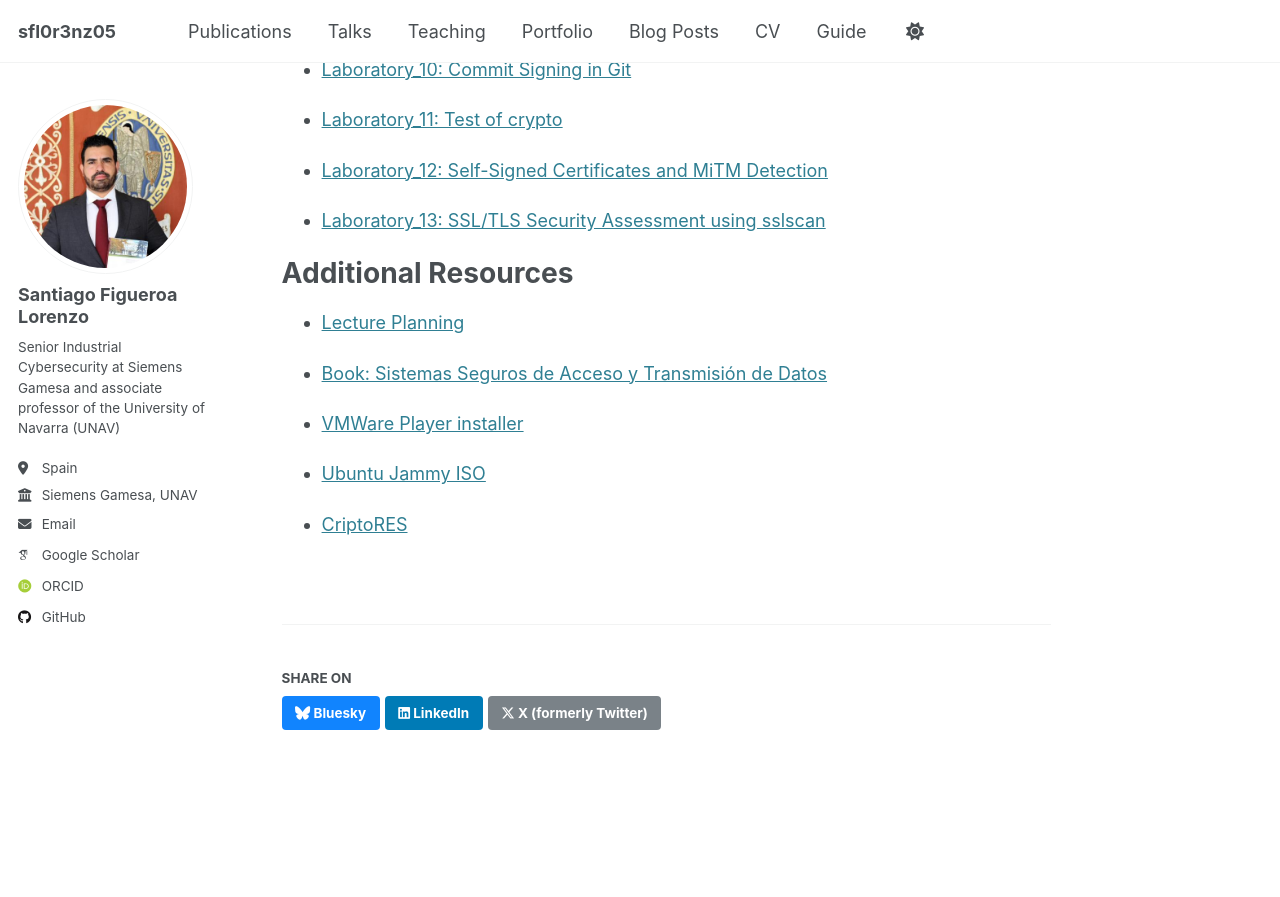
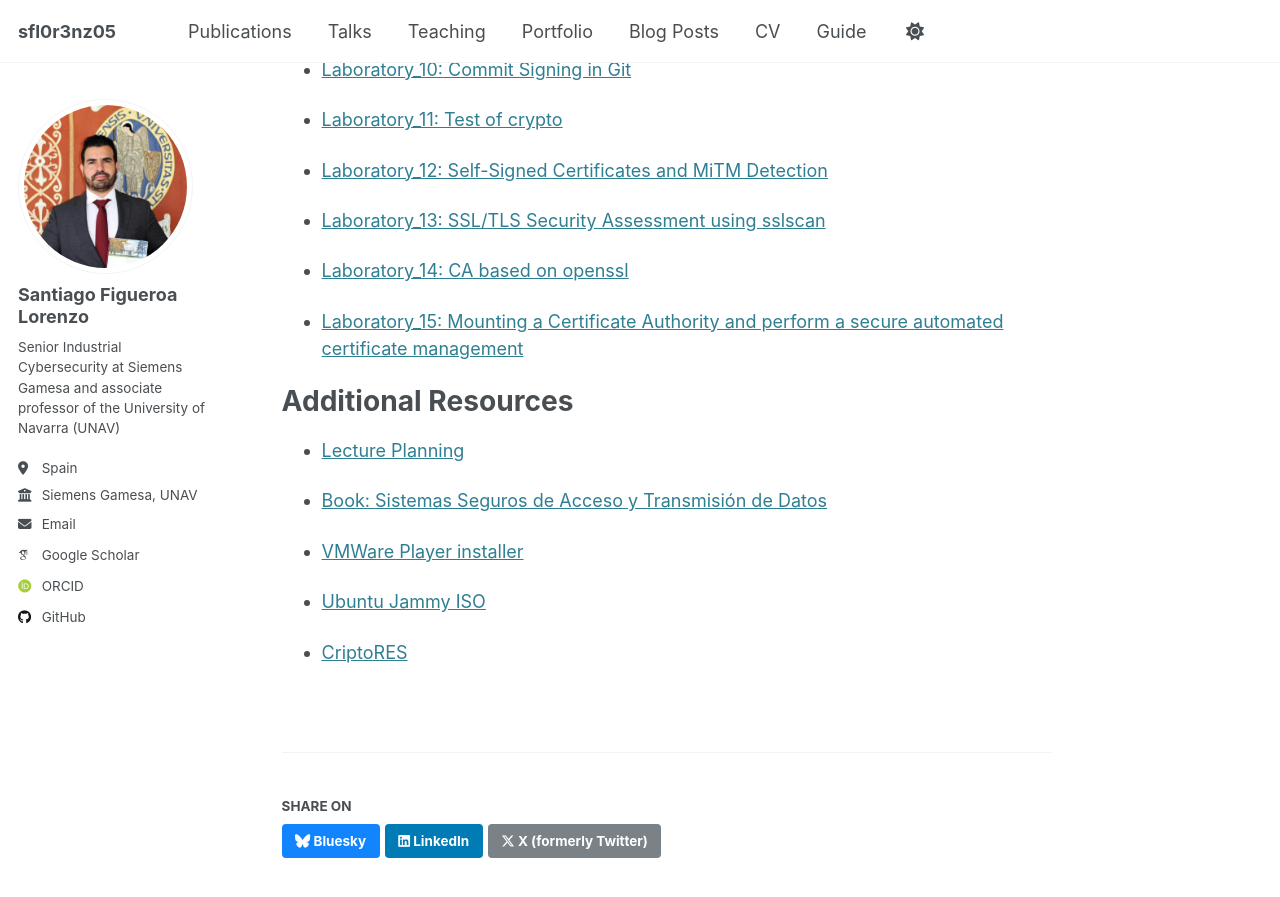
Before and after one commit to sfl0r3nz05/sfl0r3nz05.github.io, a Jekyll site: the page built from _teaching/2025-spring-1.md, in a window 1280 px wide and 900 px high, scrolled down 1209 px. Shown: the top 897 px of the window. Built offline with Jekyll 4.4.1, drawn with Linux system fonts in a browser that asks for light colours; some web fonts are replaced.

Commit message:
adding lab 14 and lab 15

```diff
--- a/_teaching/2025-spring-1.md
+++ b/_teaching/2025-spring-1.md
@@ -55,6 +55,10 @@ Laboratory Materials
 
 - [Laboratory_13: SSL/TLS Security Assessment using sslscan](https://sfl0r3nz05.github.io/files/labs/Laboratory_13.pdf)
 
+- [Laboratory_14: CA based on openssl](https://sfl0r3nz05.github.io/files/labs/Laboratory_14.pdf)
+
+- [Laboratory_15: Mounting a Certificate Authority and perform a secure automated certificate management](https://sfl0r3nz05.github.io/files/labs/Laboratory_15.pdf)
+
 Additional Resources
 ======
 
```
Also changed, not shown: 2 other files.
